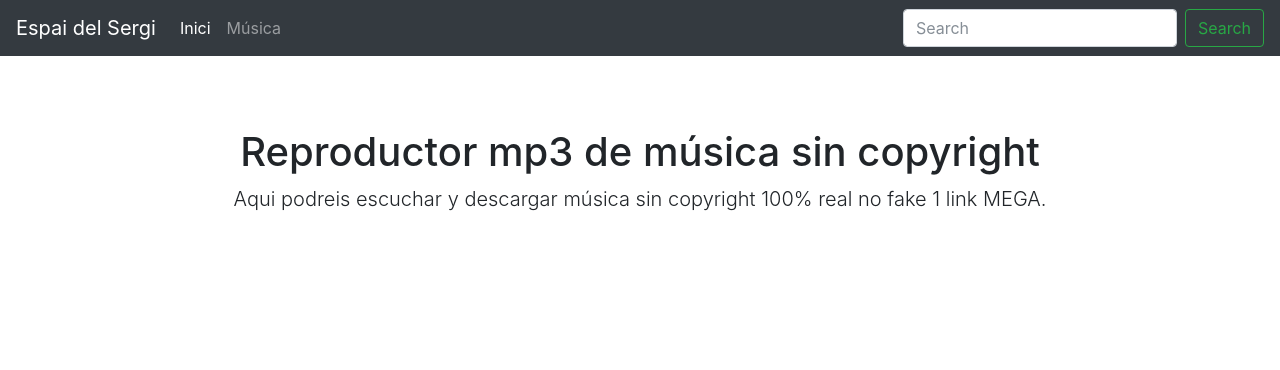
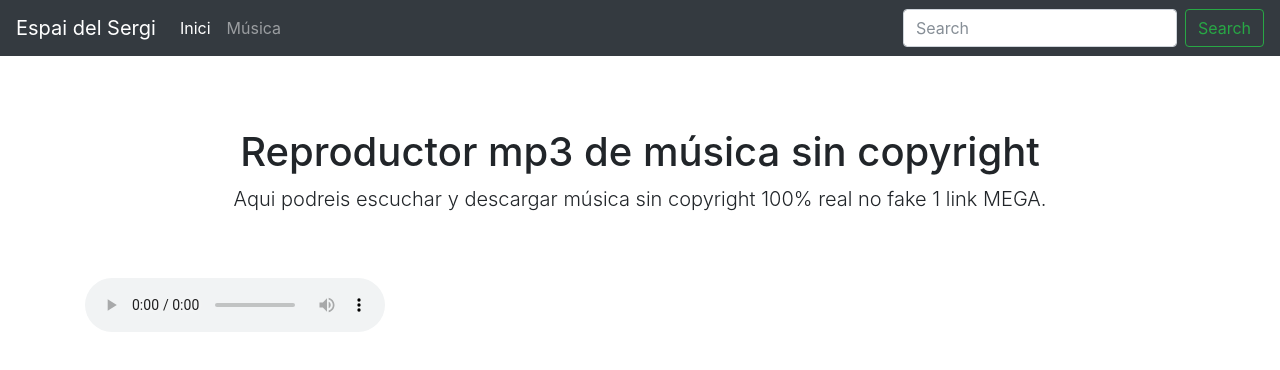
Before and after one commit to aplanas98/4teso20172018_paginaweb, a plain HTML site: page musica.html in a window 1280 px wide. Drawn offline with nearby package versions, Linux system fonts and the light colour scheme.

Commit message:
Update musica.html

```diff
--- a/musica.html
+++ b/musica.html
@@ -62,6 +62,11 @@
         <p class="lead">Aqui podreis escuchar y descargar música sin copyright 100% real no fake 1 link MEGA.</p>
       </div>
 
+      <audio id="audioTestElem" autobuffer controls >
+<source src="musica/HarryPotterIntro.mp3" type="audio/mp3">
+El teu navegador no suporta l'etiqueta d'audio a HTML5.
+</audio>
+
     </main><!-- /.container -->
 
     <!-- Bootstrap core JavaScript
```
